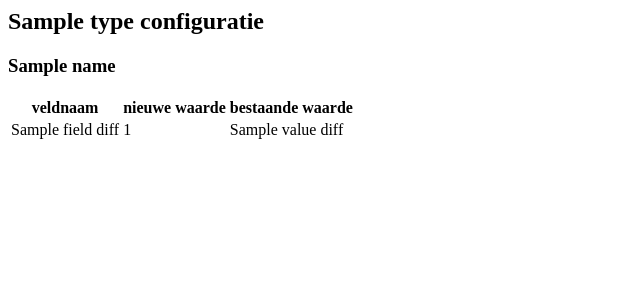
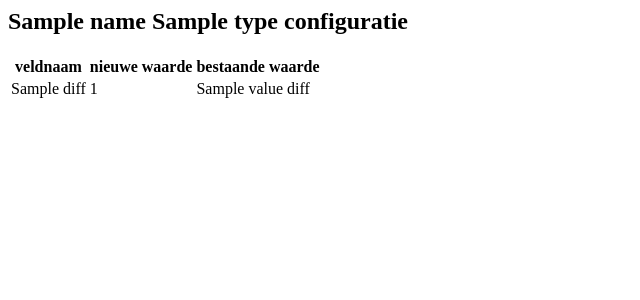
Before and after one commit to lizardsystem/lizard-validation, a Python web app: template lizard_validation/templates/lizard_validation/config_diff.html in a window 1280 px wide. Shown: the top 300 px of the page, without its empty margins (0-640 px from the left). Run offline with Jinja, Linux system fonts and the light colour scheme; the template is opened without the code that fills it: most values are stand-ins (such as "Sample title", 1, 10 or a date in 2020).

Commit message:
Corrects the difference templates for ESF configurations

```diff
--- a/lizard_validation/templates/lizard_validation/config_diff.html
+++ b/lizard_validation/templates/lizard_validation/config_diff.html
@@ -1,7 +1,5 @@
 <div id="textual" class='lizard'>
-  <h2>{{type}} configuratie</h2>
-  {% for area, field_diffs in diff.changed_areas.items %}
-  <h3>{{name}}</h3>
+  <h2>{{name}} {{type}} configuratie</h2>
   <table class="lizard">
     <thead>
       <tr>
@@ -9,12 +7,11 @@
       </tr>
     </thead>
     <tbody>
-      {% for name, value_diff in field_diffs.items %}
+      {% for name, value_diff in diff.items %}
       <tr>
         <td>{{name}}</td><td>{{value_diff.0}}</td><td>{{value_diff.1}}</td>
       </tr>
       {% endfor %}
     </tbody>
   </table>
-  {% endfor %}
 </div>
```
